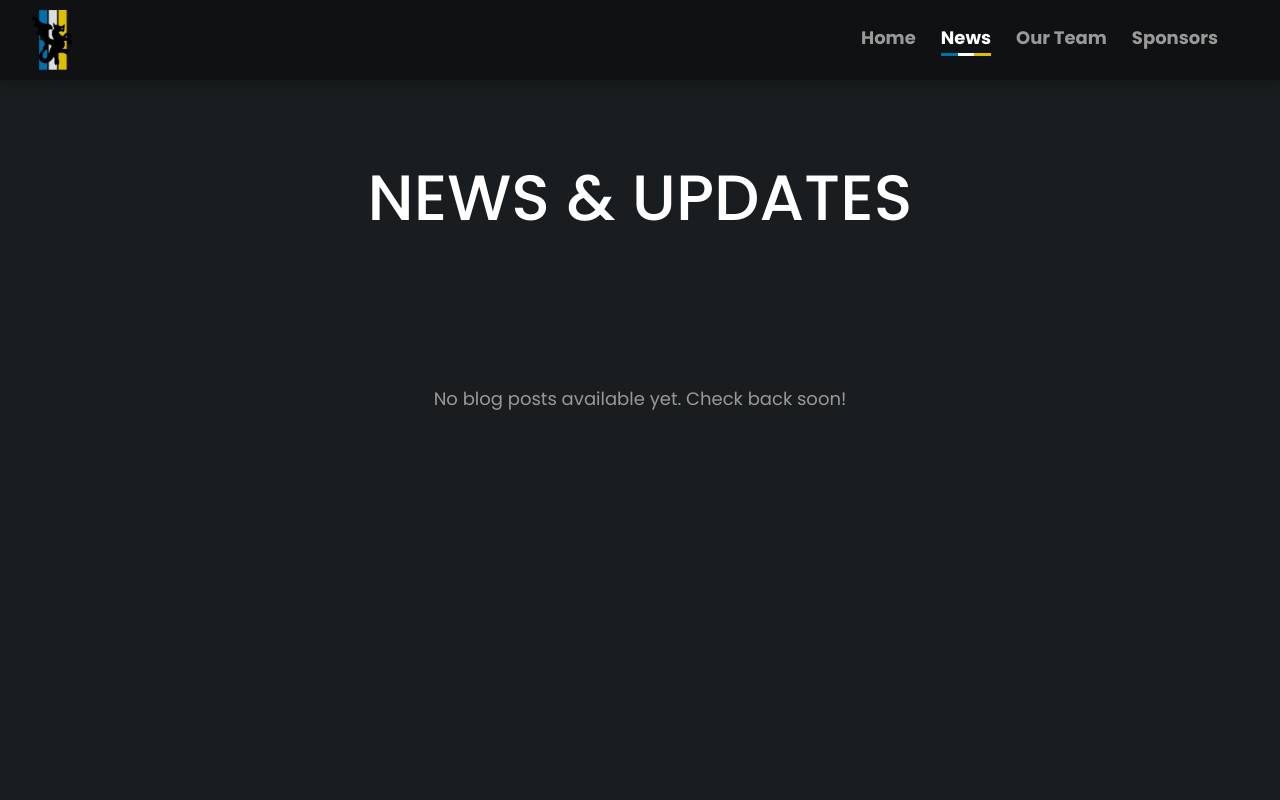
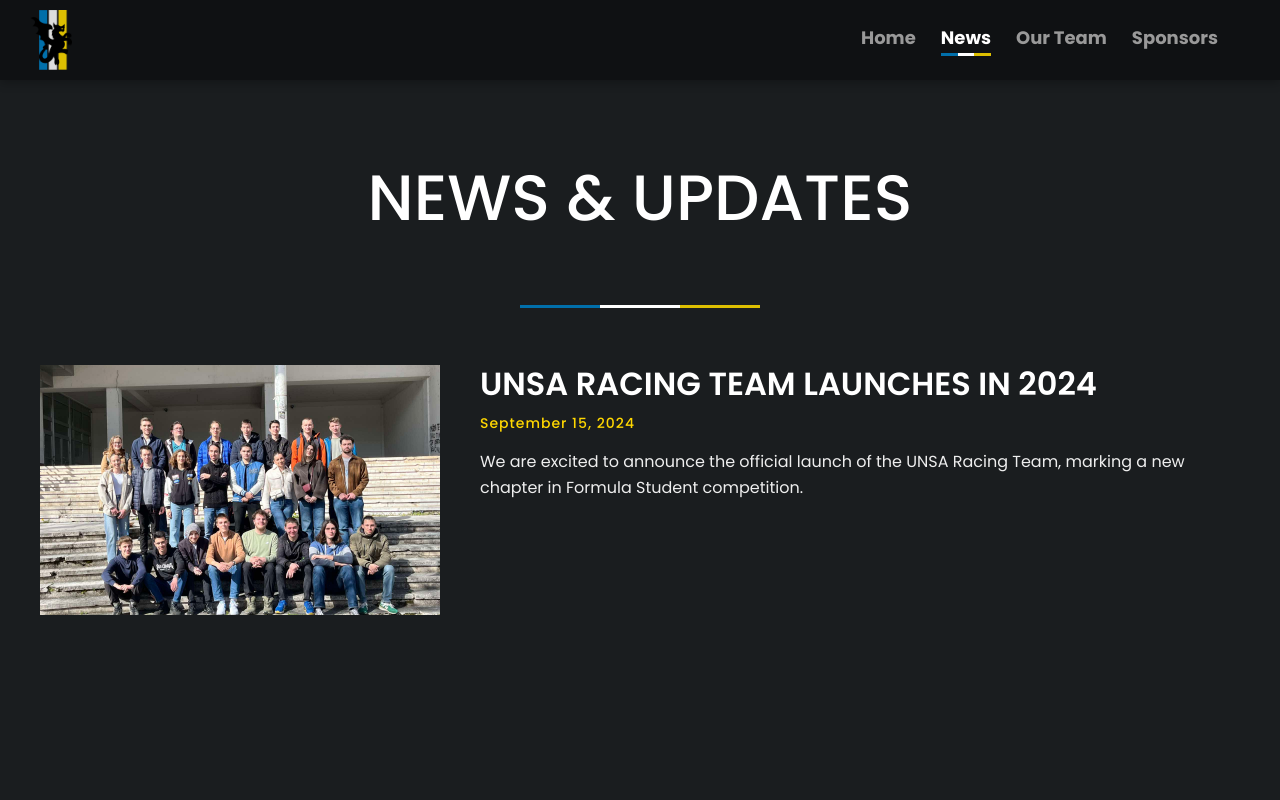
Before and after one commit to UNSARacing/UNSART-Website, a React (Vite) app in the folder unsa-racing-webpage/: page /news in a window 1280 px wide. Shown: the top 800 px of the page. Built offline with nearby package versions, Linux system fonts and the light colour scheme.

Commit message:
bh telecom logo

```diff
--- a/unsa-racing-webpage/src/assets/Sponsors/sponsor-links.json
+++ b/unsa-racing-webpage/src/assets/Sponsors/sponsor-links.json
@@ -6,5 +6,6 @@
     "racingarena": "https://racingarena.ba",
     "rapidharness": "https://rapidharness.com",
     "skf": "https://www.skf.com",
-  "solidworks": "https://www.solidworks.com"
+    "solidworks": "https://www.solidworks.com",
+    "bht": "https://www.bhtelecom.ba/"
 }
--- a/unsa-racing-webpage/src/data/blogPosts.js
+++ b/unsa-racing-webpage/src/data/blogPosts.js
@@ -2,5 +2,12 @@
 // Each post should have: id, title, date, author, excerpt, image (optional), category (optional)
 
 export const blogPosts = [
-
+   {
+    id: 'sastanak',
+    title: 'UNSA Racing Team Launches in 2024',
+    date: '2024-09-15',
+    author: 'Team Management',
+    excerpt: 'We are excited to announce the official launch of the UNSA Racing Team, marking a new chapter in Formula Student competition.',
+    image: '../src/assets/Home/team-photo.jpg'
+  }
 ];
```
Also changed, not shown: unsa-racing-webpage/src/assets/Sponsors/bht.webp (added), unsa-racing-webpage/src/posts/test.md (added). Lines whose indentation alone changed are shown as unchanged.
